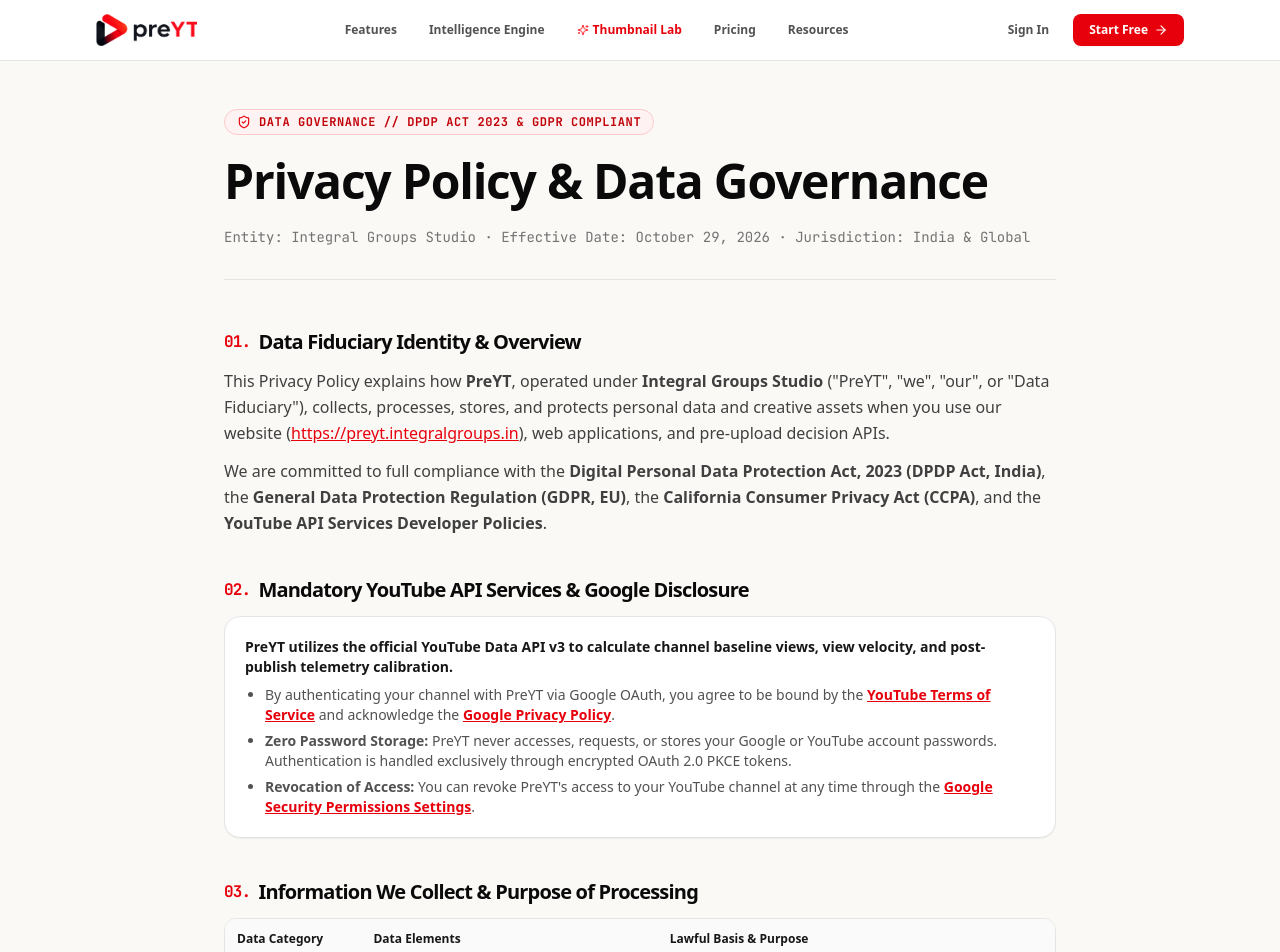
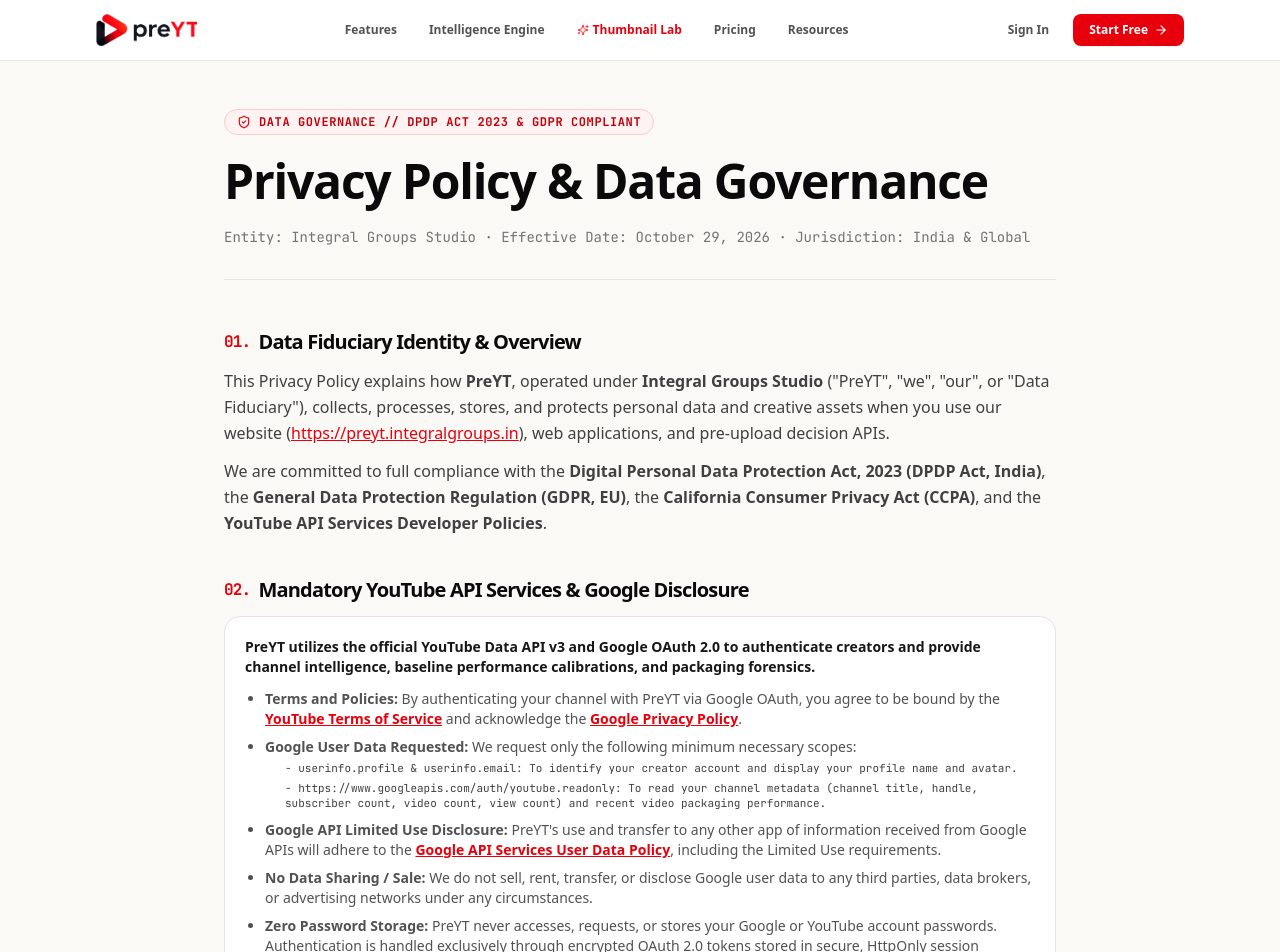
Before and after one commit to Aryan0724/yt-ml, a Next.js app: page /legal/privacy in a window 1280 px wide. Shown: the top 952 px of the page. Built offline with nearby package versions, Linux system fonts and the light colour scheme; no server answers.

Commit message:
docs(compliance): add Google API Limited Use and YouTube API verification disclosures to privacy policy

```diff
--- a/app/legal/privacy/page.tsx
+++ b/app/legal/privacy/page.tsx
@@ -70,13 +70,13 @@
                 <span className="text-red-600 font-mono text-base">02.</span>
                 <span>Mandatory YouTube API Services &amp; Google Disclosure</span>
               </h2>
-              <div className="p-5 rounded-2xl bg-white border border-neutral-200 shadow-2xs space-y-2 text-xs sm:text-sm">
+              <div className="p-5 rounded-2xl bg-white border border-neutral-200 shadow-2xs space-y-3 text-xs sm:text-sm">
                 <p className="font-semibold text-neutral-900">
-                  PreYT utilizes the official YouTube Data API v3 to calculate channel baseline views, view velocity, and post-publish telemetry calibration.
+                  PreYT utilizes the official YouTube Data API v3 and Google OAuth 2.0 to authenticate creators and provide channel intelligence, baseline performance calibrations, and packaging forensics.
                 </p>
-                <ul className="list-disc pl-5 space-y-1.5 text-neutral-600">
+                <ul className="list-disc pl-5 space-y-2 text-neutral-600">
                   <li>
-                    By authenticating your channel with PreYT via Google OAuth, you agree to be bound by the{" "}
+                    <strong>Terms and Policies:</strong> By authenticating your channel with PreYT via Google OAuth, you agree to be bound by the{" "}
                     <a href="https://www.youtube.com/t/terms" target="_blank" rel="noopener noreferrer" className="text-red-600 underline font-bold">
                       YouTube Terms of Service
                     </a>{" "}
@@ -86,13 +86,32 @@
                     </a>.
                   </li>
                   <li>
-                    <strong>Zero Password Storage:</strong> PreYT never accesses, requests, or stores your Google or YouTube account passwords. Authentication is handled exclusively through encrypted OAuth 2.0 PKCE tokens.
+                    <strong>Google User Data Requested:</strong> We request only the following minimum necessary scopes:
+                    <ul className="list-circle pl-5 mt-1 space-y-1 font-mono text-[11px] text-neutral-700">
+                      <li>- <code>userinfo.profile</code> &amp; <code>userinfo.email</code>: To identify your creator account and display your profile name and avatar.</li>
+                      <li>- <code>https://www.googleapis.com/auth/youtube.readonly</code>: To read your channel metadata (channel title, handle, subscriber count, video count, view count) and recent video packaging performance.</li>
+                    </ul>
+                  </li>
+                  <li>
+                    <strong>Google API Limited Use Disclosure:</strong> PreYT&apos;s use and transfer to any other app of information received from Google APIs will adhere to the{" "}
+                    <a href="https://developers.google.com/terms/api-services-user-data-policy" target="_blank" rel="noopener noreferrer" className="text-red-600 underline font-bold">
+                      Google API Services User Data Policy
+                    </a>, including the Limited Use requirements.
+                  </li>
+                  <li>
+                    <strong>No Data Sharing / Sale:</strong> We do not sell, rent, transfer, or disclose Google user data to any third parties, data brokers, or advertising networks under any circumstances.
+                  </li>
+                  <li>
+                    <strong>Zero Password Storage:</strong> PreYT never accesses, requests, or stores your Google or YouTube account passwords. Authentication is handled exclusively through encrypted OAuth 2.0 tokens stored in secure, HttpOnly session cookies.
                   </li>
                   <li>
                     <strong>Revocation of Access:</strong> You can revoke PreYT&apos;s access to your YouTube channel at any time through the{" "}
                     <a href="https://security.google.com/settings/security/permissions" target="_blank" rel="noopener noreferrer" className="text-red-600 underline font-bold">
                       Google Security Permissions Settings
-                    </a>.
+                    </a>. Revoking access terminates PreYT&apos;s ability to refresh channel statistics.
+                  </li>
+                  <li>
+                    <strong>Data Deletion Request:</strong> You can disconnect your channel at any time from your Account Settings or request permanent deletion of your stored workspace and YouTube metadata by emailing <a href="mailto:contact@integralgroups.in" className="text-red-600 underline font-bold">contact@integralgroups.in</a>. All associated cached records will be permanently purged within 30 days.
                   </li>
                 </ul>
               </div>
```
